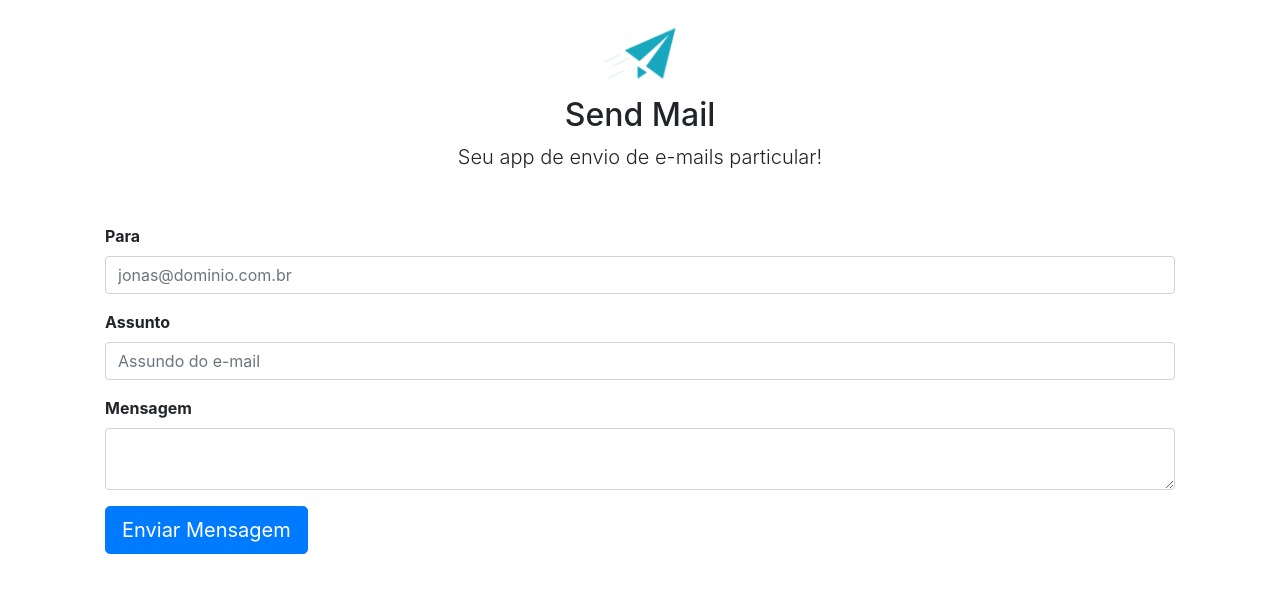
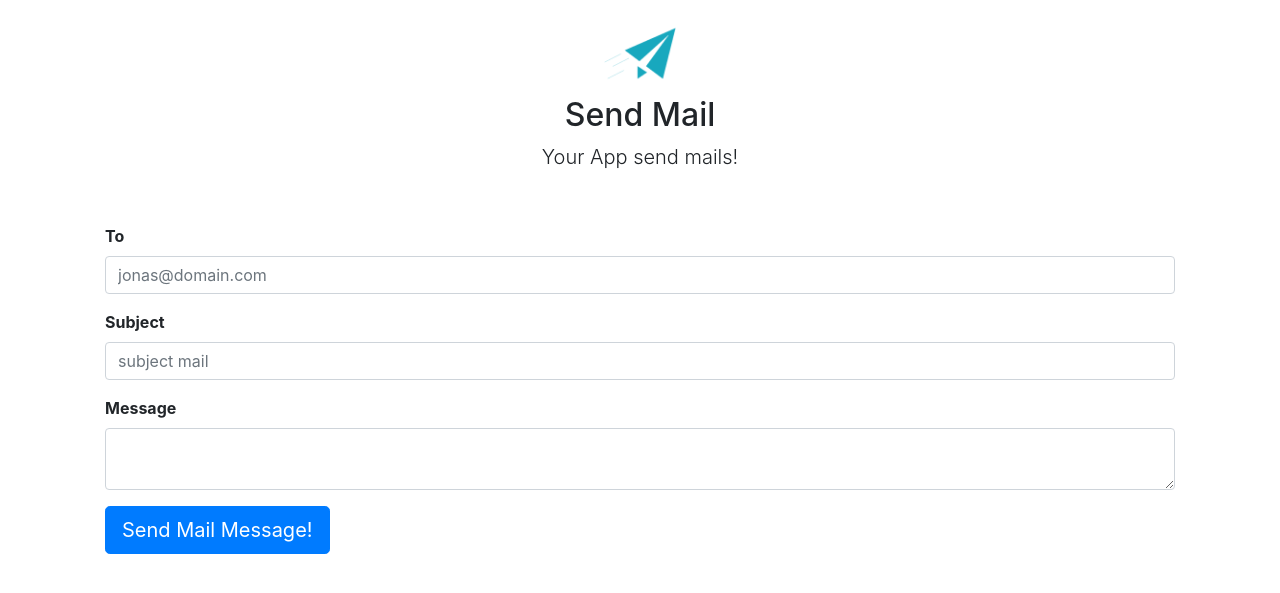
Before and after one commit to SAwarm/AppSendEmail, a PHP site: page / in a window 1280 px wide. Shown: the top 593 px of the page. Run offline with PHP 8.4, Linux system fonts and the light colour scheme.

Commit message:
refactor: names and change specification of inputs

```diff
--- a/index.php
+++ b/index.php
@@ -1,4 +1,3 @@
-<html>
 	<head>
 		<meta charset="utf-8" />
 		<title>App Mail Send</title>
@@ -14,35 +13,33 @@
 			<div class="py-3 text-center">
 				<img class="d-block mx-auto mb-2" src="logo.png" alt="" width="72" height="72">
 				<h2>Send Mail</h2>
-				<p class="lead">Seu app de envio de e-mails particular!</p>
+				<p class="lead">Your App send mails!</p>
 			</div>
 
 			<div class="row">
 				<div class="col-md-12">
 
 					<div class="card-body font-weight-bold">
-						<form action="processa_envio.php" method="POST">
+						<form action="process_mail.php" method="POST">
 							<div class="form-group">
-								<label for="para">Para</label>
-								<input type="text" class="form-control" id="para" placeholder="jonas@dominio.com.br" name="para">
+								<label for="to">To</label>
+								<input type="text" class="form-control" id="to" placeholder="jonas@domain.com" name="to">
 							</div>
 
 							<div class="form-group">
-								<label for="assunto">Assunto</label>
-								<input type="text" class="form-control" id="assunto" placeholder="Assundo do e-mail" name="assunto">
+								<label for="subject">Subject</label>
+								<input type="text" class="form-control" id="subject" placeholder="subject mail" name="subject">
 							</div>
 
 							<div class="form-group">
-								<label for="mensagem">Mensagem</label>
-								<textarea class="form-control" id="mensagem" name="mensagem"></textarea>
+								<label for="message">Message</label>
+								<textarea class="form-control" id="message" name="message"></textarea>
 							</div>
 
-							<button type="submit" class="btn btn-primary btn-lg">Enviar Mensagem</button>
+							<button type="submit" class="btn btn-primary btn-lg btn-send-message">Send Mail Message!</button>
 						</form>
 					</div>
 				</div>
 			</div>
 		</div>
-
 	</body>
-</html>
```
Lines whose indentation alone changed are shown as unchanged.
